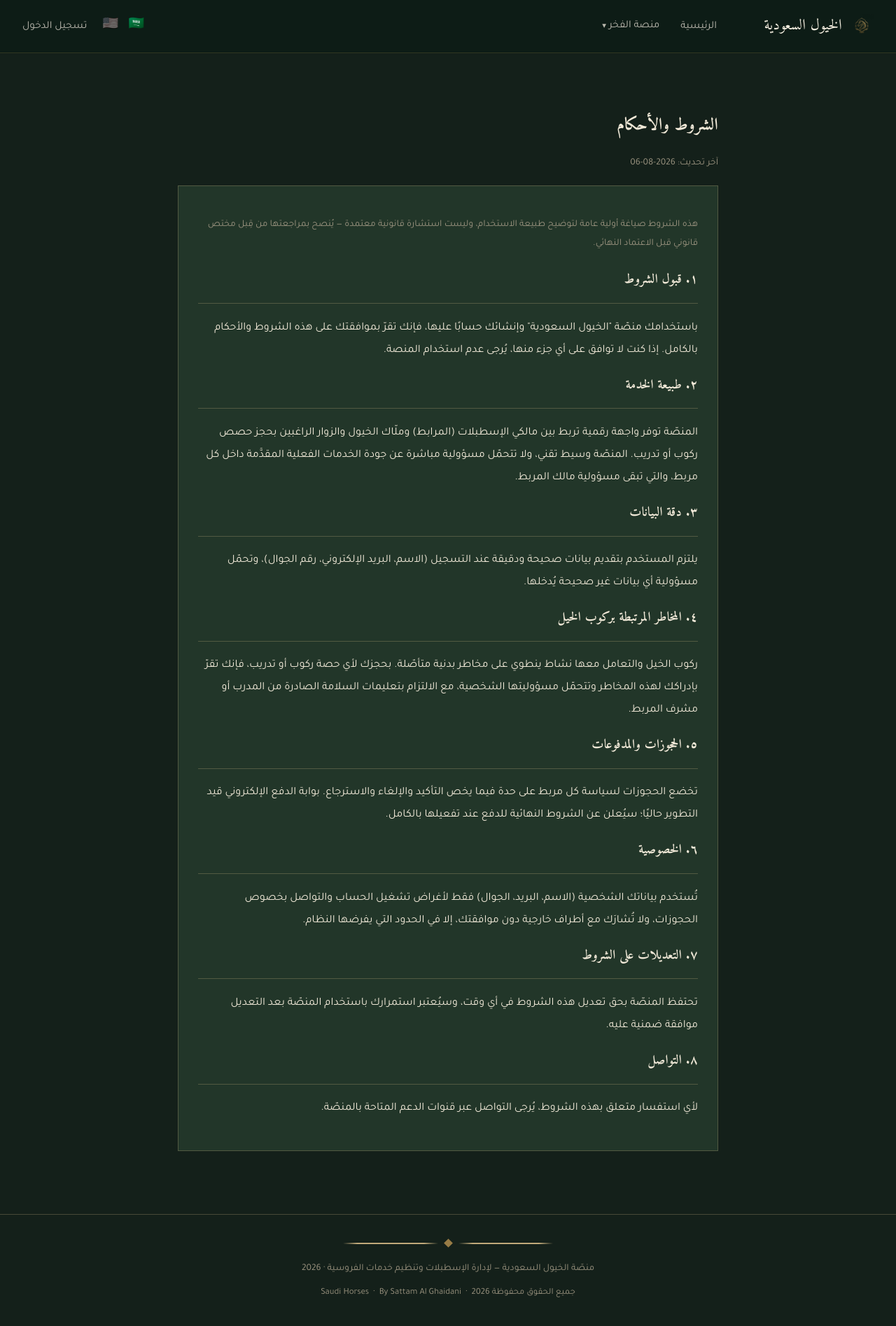
After one commit to Getlup/saudihorses, a Flask app: page /terms in a window 1280 px wide. The commit adds this page. Shown: the whole page at 70% size. Run offline with Flask 3, Linux system fonts and the light colour scheme.

Commit message:
terms + horse profile + i18n + footer

```diff
--- a/app.py
+++ b/app.py
@@ -26,6 +26,7 @@ from models import (db, Stable, User, Horse, DailyLog, DailyTask, Package, Booki
                      Achievement, GalleryPhoto, PhoneOtp)
 from pdf_reports import build_daily_report_pdf, build_invoice_pdf
 from sms import send_otp_sms, SmsSendError
+from translations import translate
 
 BASE_DIR = os.path.abspath(os.path.dirname(__file__))
 UPLOAD_DIR = os.path.join(BASE_DIR, "static", "uploads")
@@ -42,10 +43,10 @@ if not app.config["DEBUG"] and not app.config["SECRET_KEY"]:
 if app.config["DEBUG"] and not app.config["SECRET_KEY"]:
     app.config["SECRET_KEY"] = "dev-only-not-secure-change-me"
 
-# رفض بدء التطبيق في الإنتاج إذا كان مزود SMS لا يزال "console" (يسجّل الكود بدل إرساله فعليًا) —
-# خطأ إعداد شائع وخطير يترك التسجيل الفعلي بدون رسائل نصية حقيقية.
+# تنبيه (وليس رفضًا) لو مزود SMS لا يزال "console" بالإنتاج — التسجيل الحالي بريد/كلمة مرور فلا يعتمد
+# على SMS فعليًا، لكن هذا يبقى تذكيرًا مفيدًا وقت إعادة تفعيل تدفق OTP بالجوال لاحقًا.
 if not app.config["DEBUG"] and app.config["SMS_PROVIDER"] == "console":
-    sys.exit("خطأ إعداد حرج: يجب ضبط SMS_PROVIDER (msegat/unifonic) قبل تشغيل التطبيق في الإنتاج.")
+    logging.warning("SMS_PROVIDER=console بالإنتاج — مسار OTP بالجوال معطَّل حاليًا فهذا غير مؤثر الآن.")
 
 db.init_app(app)
 migrate = Migrate(app, db)
@@ -202,7 +203,20 @@ def inject_globals():
     nav_stable = None
     if request.view_args and "slug" in request.view_args:
         nav_stable = Stable.query.filter_by(slug=request.view_args["slug"]).first()
-    return {"current_user": current_user(), "today": date.today(), "nav_stable": nav_stable}
+    lang = session.get("lang", "ar")
+    return {
+        "current_user": current_user(), "today": date.today(), "nav_stable": nav_stable,
+        "lang": lang, "t": lambda key: translate(key, lang),
+    }
+
+
+@app.route("/lang/<code>")
+def set_language(code):
+    """تبديل لغة الواجهة (ar/en) — يُخزَّن الاختيار بالجلسة ويُعاد توجيه المستخدم لنفس الصفحة."""
+    if code in ("ar", "en"):
+        session["lang"] = code
+        session.permanent = True
+    return redirect(request.referrer or url_for("home"))
 
 
 # ---------------------------------------------------------------- ترويسات أمنية على كل استجابة
@@ -340,102 +354,64 @@ def logout():
     return redirect(url_for("home"))
 
 
-# ---------------------------------------------------------------- التسجيل: رقم الجوال + OTP (مرة واحدة فقط)
+@app.route("/terms")
+def terms():
+    return render_template("terms.html")
+
+
+# ---------------------------------------------------------------- التسجيل: بريد إلكتروني + كلمة مرور
+# ملاحظة: التسجيل عبر OTP بالجوال مُعطَّل مؤقتًا (يحتاج مزود SMS مربوط بسجل تجاري مطابق للنشاط).
+# البنية التحتية (PhoneOtp، sms.py، normalize_saudi_phone) باقية بالكود جاهزة لإعادة التفعيل لاحقًا
+# بدون إعادة بناء — فقط يُعاد ربط هذا المسار بخطوتَي stable_register_verify عند توفر مزود SMS حقيقي.
 @app.route("/s/<slug>/register", methods=["GET", "POST"])
 @limiter.limit("10 per minute", methods=["POST"])
 def stable_register(slug):
-    """الخطوة 1: إدخال الاسم ورقم الجوال، وإرسال كود تحقق عبر SMS."""
+    """تسجيل زائر جديد يريد حجز حصص ركوب/تدريب في مربط محدد."""
     stable = Stable.query.filter_by(slug=slug).first_or_404()
 
     if request.method == "POST":
         name = request.form.get("name", "").strip()
+        email = request.form.get("email", "").strip().lower()
         raw_phone = request.form.get("phone", "").strip()
-        phone = normalize_saudi_phone(raw_phone)
+        password = request.form.get("password", "")
+        terms_accepted = request.form.get("terms_accepted") == "on"
 
-        if not name or not raw_phone:
+        if not all([name, email, raw_phone, password]):
             flash("الرجاء تعبئة جميع الحقول المطلوبة", "error")
             return render_template("register.html", stable=stable)
+        if not terms_accepted:
+            flash("الرجاء الموافقة على الشروط والأحكام للمتابعة", "error")
+            return render_template("register.html", stable=stable)
+        phone = normalize_saudi_phone(raw_phone)
         if not phone:
             flash("رقم الجوال غير صحيح — تأكد من كتابته بصيغة سعودية صالحة (05XXXXXXXX)", "error")
-            return render_template("register.html", stable=stable, name=name, phone=raw_phone)
+            return render_template("register.html", stable=stable)
+        if len(password) < 8:
+            flash("يجب ألا تقل كلمة المرور عن 8 أحرف", "error")
+            return render_template("register.html", stable=stable)
+        if "@" not in email or "." not in email.split("@")[-1]:
+            flash("الرجاء إدخال بريد إلكتروني صحيح", "error")
+            return render_template("register.html", stable=stable)
+        if User.query.filter_by(email=email).first():
+            flash("هذا البريد الإلكتروني مسجّل مسبقًا", "error")
+            return render_template("register.html", stable=stable)
         if User.query.filter_by(phone=phone).first():
-            flash("هذا الرقم مسجّل مسبقًا، الرجاء تسجيل الدخول بدلًا من ذلك", "error")
+            flash("رقم الجوال هذا مسجّل مسبقًا لحساب آخر", "error")
             return render_template("register.html", stable=stable)
 
-        ok, error = create_and_send_otp(phone, purpose=PhoneOtp.PURPOSE_REGISTER)
-        if not ok:
-            flash(error, "error")
-            return render_template("register.html", stable=stable, name=name, phone=raw_phone)
-
-        session["pending_registration"] = {"name": name, "phone": phone, "stable_slug": stable.slug}
-        flash("تم إرسال كود التحقق إلى جوالك", "success")
-        return redirect(url_for("stable_register_verify", slug=stable.slug))
-
-    return render_template("register.html", stable=stable)
-
-
-@app.route("/s/<slug>/register/verify", methods=["GET", "POST"])
-@limiter.limit("10 per minute", methods=["POST"])
-def stable_register_verify(slug):
-    """الخطوة 2: إدخال كود OTP + اختيار اسم مستخدم وكلمة مرور لإنشاء الحساب فعليًا."""
-    stable = Stable.query.filter_by(slug=slug).first_or_404()
-    pending = session.get("pending_registration")
-    if not pending or pending.get("stable_slug") != slug:
-        flash("الرجاء البدء من صفحة التسجيل أولًا", "error")
-        return redirect(url_for("stable_register", slug=slug))
-
-    if request.method == "POST":
-        code = request.form.get("code", "").strip()
-        username = request.form.get("username", "").strip().lower()
-        password = request.form.get("password", "")
-
-        if not all([code, username, password]):
-            flash("الرجاء تعبئة جميع الحقول", "error")
-            return render_template("register_verify.html", stable=stable, phone=pending["phone"])
-        if not USERNAME_RE.match(username):
-            flash("اسم المستخدم يجب أن يكون 4-30 حرفًا/رقمًا (يسمح بـ _ و .)", "error")
-            return render_template("register_verify.html", stable=stable, phone=pending["phone"])
-        if len(password) < 8:
-            flash("يجب ألا تقل كلمة المرور عن 8 أحرف", "error")
-            return render_template("register_verify.html", stable=stable, phone=pending["phone"])
-        if User.query.filter_by(username=username).first():
-            flash("اسم المستخدم هذا مستخدم بالفعل، اختر اسمًا آخر", "error")
-            return render_template("register_verify.html", stable=stable, phone=pending["phone"])
-
-        ok, error = verify_otp(pending["phone"], code, purpose=PhoneOtp.PURPOSE_REGISTER)
-        if not ok:
-            flash(error, "error")
-            return render_template("register_verify.html", stable=stable, phone=pending["phone"])
-
-        user = User(name=pending["name"], phone=pending["phone"], username=username,
+        user = User(name=name, email=email, phone=phone,
                     role=User.ROLE_VISITOR, stable_id=stable.id,
-                    phone_verified_at=datetime.now(timezone.utc).replace(tzinfo=None))
+                    terms_accepted_at=datetime.now(timezone.utc).replace(tzinfo=None))
         user.set_password(password)
         db.session.add(user)
         db.session.commit()
-
-        session.pop("pending_registration", None)
         session.clear()
         session["user_id"] = user.id
         session.permanent = True
         flash("تم إنشاء حسابك بنجاح، يمكنك الآن حجز حصتك", "success")
         return redirect(url_for("stable_book", slug=stable.slug))
 
-    return render_template("register_verify.html", stable=stable, phone=pending["phone"])
-
-
-@app.route("/s/<slug>/register/resend", methods=["POST"])
-@limiter.limit("5 per minute")
-def stable_register_resend(slug):
-    """إعادة إرسال كود التحقق لنفس الرقم المُدخل بالخطوة الأولى."""
-    pending = session.get("pending_registration")
-    if not pending or pending.get("stable_slug") != slug:
-        flash("الرجاء البدء من صفحة التسجيل أولًا", "error")
-        return redirect(url_for("stable_register", slug=slug))
-
-    ok, error = create_and_send_otp(pending["phone"], purpose=PhoneOtp.PURPOSE_REGISTER)
-    flash("تم إرسال كود جديد" if ok else error, "success" if ok else "error")
-    return redirect(url_for("stable_register_verify", slug=slug))
+    return render_template("register.html", stable=stable)
 
 
 # ---------------------------------------------------------------- لوحة مالك الإسطبل
@@ -665,7 +641,7 @@ def admin_horse_new():
         name = request.form.get("name", "").strip()
         if not name:
             flash("اسم الحصان مطلوب", "error")
-            return render_template("admin_horse_new.html", horse_owners=horse_owners)
+            return render_template("admin_horse_new.html", horse_owners=horse_owners, genders=Horse.GENDERS)
 
         photo_path = save_photo(request.files.get("photo"), "horses/new")
         owner_id = request.form.get("owner_id") or None
@@ -680,12 +656,19 @@ def admin_horse_new():
         if birth_year_raw and birth_year_raw.isdigit():
             birth_year = int(birth_year_raw)
 
+        gender = request.form.get("gender", "").strip()
+        if gender not in Horse.GENDERS:
+            gender = None
+
         horse = Horse(
             stable_id=user.stable_id,
             owner_id=owner_id,
             name=name,
             breed=request.form.get("breed", "").strip()[:100],
             color=request.form.get("color", "").strip()[:50],
+            gender=gender,
+            sire_name=request.form.get("sire_name", "").strip()[:100] or None,
+            dam_name=request.form.get("dam_name", "").strip()[:100] or None,
             birth_year=birth_year,
             service_type=request.form.get("service_type", "boarding"),
             notes=request.form.get("notes", "").strip()[:2000],
@@ -697,7 +680,7 @@ def admin_horse_new():
         flash(f"تمت إضافة الحصان «{horse.name}» بنجاح", "success")
         return redirect(url_for("admin_dashboard"))
 
-    return render_template("admin_horse_new.html", horse_owners=horse_owners)
+    return render_template("admin_horse_new.html", horse_owners=horse_owners, genders=Horse.GENDERS)
 
 
 MAX_GALLERY_PHOTOS = 30
--- a/static/css/navbar.css
+++ b/static/css/navbar.css
@@ -111,6 +111,19 @@
 
 /* ---------- إجراءات الشريط (جرس/مستخدم) ---------- */
 .header-actions{ display: flex; align-items: center; gap: 18px; flex: none; }
+
+/* ---------- مبدّل اللغة (علمان صغيران) ---------- */
+.lang-toggle{ display: flex; align-items: center; gap: 6px; }
+.lang-flag{
+  font-size: 1.15rem; line-height: 1; padding: 4px; border-radius: 6px;
+  opacity: .5; filter: grayscale(60%); transition: opacity 150ms ease, filter 150ms ease, background-color 150ms ease;
+}
+.lang-flag:hover{ opacity: .85; filter: grayscale(20%); background: var(--hover-bg); }
+.lang-flag.is-active{ opacity: 1; filter: none; }
+.mobile-lang-toggle{ display: flex; gap: 10px; padding: 14px 24px; border-bottom: 1px solid var(--border-soft); }
+.mobile-lang-toggle a{ opacity: .6; color: var(--text-primary); }
+.mobile-lang-toggle a.is-active{ opacity: 1; font-weight: 600; }
+
 .user-trigger{
   display: flex; align-items: center; gap: 10px;
   background: none; border: none; cursor: pointer; color: var(--text-primary);
@@ -209,6 +222,35 @@
 }
 [data-reveal].is-visible{ opacity: 1; transform: translateY(0); }
 
+/* ---------- بطاقة بيانات الحصان ---------- */
+.horse-info-card{
+  background: var(--section-bg);
+  border: 1px solid var(--border-soft);
+  border-radius: 12px;
+  padding: 22px;
+}
+.horse-info-header{
+  display: flex; justify-content: space-between; align-items: baseline;
+  border-bottom: 1px solid var(--border-soft);
+  padding-bottom: 12px; margin-bottom: 14px;
+}
+.horse-info-header h3{ margin: 0; border: none; padding: 0; }
+.horse-info-rating{ color: var(--gold-accent); font-family: 'Amiri', serif; font-size: 1.05rem; }
+.horse-info-grid{
+  display: grid; grid-template-columns: repeat(2, 1fr); gap: 14px 20px;
+  margin: 0;
+}
+.horse-info-item dt{
+  color: var(--text-secondary); font-size: .74rem; letter-spacing: .4px;
+  margin-bottom: 3px;
+}
+.horse-info-item dd{
+  margin: 0; color: var(--text-primary); font-size: .95rem; font-weight: 500;
+}
+@media(max-width: 480px){
+  .horse-info-grid{ grid-template-columns: 1fr; }
+}
+
 /* ---------- تقليل الحركة ---------- */
 @media (prefers-reduced-motion: reduce){
   *, *::before, *::after{
--- a/templates/base.html
+++ b/templates/base.html
@@ -1,5 +1,5 @@
 <!DOCTYPE html>
-<html lang="ar" dir="rtl">
+<html lang="{{ lang }}" dir="{{ 'ltr' if lang == 'en' else 'rtl' }}">
 <head>
 <meta charset="UTF-8">
 <meta name="viewport" content="width=device-width, initial-scale=1.0">
@@ -17,36 +17,41 @@
   <div class="header-inner">
     <a href="{{ url_for('home') }}" class="brand">
       <img src="{{ url_for('static', filename='img/logo-nav.png') }}" alt="" class="brand-logo">
-      <span class="brand-name">الخيول السعودية</span>
+      <span class="brand-name">{{ "Saudi Horses" if lang == "en" else "الخيول السعودية" }}</span>
     </a>
 
     <nav class="primary-nav" aria-label="التنقل الرئيسي">
-      <a href="{{ url_for('home') }}" class="nav-link" data-nav-link>الرئيسية</a>
+      <a href="{{ url_for('home') }}" class="nav-link" data-nav-link>{{ t('nav.home') }}</a>
       {% if current_user and current_user.role == 'super_admin' %}
-        <a href="{{ url_for('platform_dashboard') }}" class="nav-link" data-nav-link>لوحة المنصة</a>
+        <a href="{{ url_for('platform_dashboard') }}" class="nav-link" data-nav-link>{{ t('nav.platform_dashboard') }}</a>
       {% endif %}
       {% if current_user and current_user.role in ['stable_owner', 'super_admin', 'staff'] %}
-        <a href="{{ url_for('admin_dashboard') }}" class="nav-link" data-nav-link>لوحة الإسطبل</a>
+        <a href="{{ url_for('admin_dashboard') }}" class="nav-link" data-nav-link>{{ t('nav.stable_dashboard') }}</a>
       {% elif current_user and current_user.role == 'horse_owner' %}
-        <a href="{{ url_for('owner_dashboard') }}" class="nav-link" data-nav-link>خيولي</a>
+        <a href="{{ url_for('owner_dashboard') }}" class="nav-link" data-nav-link>{{ t('nav.my_horses') }}</a>
       {% elif nav_stable %}
-        <a href="{{ url_for('stable_book', slug=nav_stable.slug) }}" class="nav-link" data-nav-link>حجز الحصص</a>
+        <a href="{{ url_for('stable_book', slug=nav_stable.slug) }}" class="nav-link" data-nav-link>{{ t('nav.book_session') }}</a>
       {% endif %}
 
       <div class="dropdown" data-dropdown>
         <button type="button" class="nav-link dropdown-trigger" data-dropdown-trigger aria-haspopup="true" aria-expanded="false">
-          منصة الفخر <span class="dropdown-arrow">▾</span>
+          {{ t('nav.lounge') }} <span class="dropdown-arrow">▾</span>
         </button>
         <div class="dropdown-menu" data-dropdown-menu role="menu">
-          <a href="{{ url_for('lounge') }}" role="menuitem">▦ لوحة منصة الفخر</a>
+          <a href="{{ url_for('lounge') }}" role="menuitem">▦ {{ t('nav.lounge_dashboard') }}</a>
           {% if current_user and current_user.role == 'super_admin' %}
-            <a href="{{ url_for('platform_lounge') }}" role="menuitem">☆ مراجعات منصة الفخر</a>
+            <a href="{{ url_for('platform_lounge') }}" role="menuitem">☆ {{ t('nav.lounge_reviews') }}</a>
           {% endif %}
         </div>
       </div>
     </nav>
 
     <div class="header-actions">
+      <div class="lang-toggle">
+        <a href="{{ url_for('set_language', code='ar') }}" class="lang-flag {{ 'is-active' if lang == 'ar' else '' }}" title="العربية" aria-label="العربية">🇸🇦</a>
+        <a href="{{ url_for('set_language', code='en') }}" class="lang-flag {{ 'is-active' if lang == 'en' else '' }}" title="English" aria-label="English">🇺🇸</a>
+      </div>
+
       {% if current_user %}
         <div class="dropdown" data-dropdown>
           <button type="button" class="user-trigger" data-dropdown-trigger aria-haspopup="true" aria-expanded="false">
@@ -55,19 +60,19 @@
             <span class="dropdown-arrow">⌄</span>
           </button>
           <div class="dropdown-menu dropdown-menu-left" data-dropdown-menu role="menu">
-            <a href="{{ url_for('home') }}" role="menuitem">الملف الشخصي</a>
-            <a href="{{ url_for('home') }}" role="menuitem">إعدادات الحساب</a>
+            <a href="{{ url_for('home') }}" role="menuitem">{{ t('nav.profile') }}</a>
+            <a href="{{ url_for('home') }}" role="menuitem">{{ t('nav.account_settings') }}</a>
             <div class="dropdown-divider"></div>
             <form method="POST" action="{{ url_for('logout') }}" class="dropdown-form">
               <input type="hidden" name="csrf_token" value="{{ csrf_token() }}">
-              <button type="submit" class="dropdown-item-danger" role="menuitem">تسجيل الخروج</button>
+              <button type="submit" class="dropdown-item-danger" role="menuitem">{{ t('nav.logout') }}</button>
             </form>
           </div>
         </div>
       {% else %}
-        <a href="{{ url_for('login') }}" class="nav-link">تسجيل الدخول</a>
+        <a href="{{ url_for('login') }}" class="nav-link">{{ t('nav.login') }}</a>
         {% if nav_stable %}
-          <a href="{{ url_for('stable_register', slug=nav_stable.slug) }}" class="btn btn-sm">إنشاء حساب</a>
+          <a href="{{ url_for('stable_register', slug=nav_stable.slug) }}" class="btn btn-sm">{{ t('nav.create_account') }}</a>
         {% endif %}
       {% endif %}
 
@@ -80,37 +85,42 @@
 
   <!-- قائمة الجوال -->
   <div class="mobile-nav" data-mobile-nav>
-    <a href="{{ url_for('home') }}">الرئيسية</a>
+    <a href="{{ url_for('home') }}">{{ t('nav.home') }}</a>
     {% if current_user and current_user.role == 'super_admin' %}
-      <a href="{{ url_for('platform_dashboard') }}">لوحة المنصة</a>
+      <a href="{{ url_for('platform_dashboard') }}">{{ t('nav.platform_dashboard') }}</a>
     {% endif %}
     {% if current_user and current_user.role in ['stable_owner', 'super_admin', 'staff'] %}
-      <a href="{{ url_for('admin_dashboard') }}">لوحة الإسطبل</a>
+      <a href="{{ url_for('admin_dashboard') }}">{{ t('nav.stable_dashboard') }}</a>
     {% elif current_user and current_user.role == 'horse_owner' %}
-      <a href="{{ url_for('owner_dashboard') }}">خيولي</a>
+      <a href="{{ url_for('owner_dashboard') }}">{{ t('nav.my_horses') }}</a>
     {% elif nav_stable %}
-      <a href="{{ url_for('stable_book', slug=nav_stable.slug) }}">حجز الحصص</a>
+      <a href="{{ url_for('stable_book', slug=nav_stable.slug) }}">{{ t('nav.book_session') }}</a>
     {% endif %}
 
     <details class="mobile-subnav">
-      <summary>منصة الفخر</summary>
-      <a href="{{ url_for('lounge') }}">لوحة منصة الفخر</a>
+      <summary>{{ t('nav.lounge') }}</summary>
+      <a href="{{ url_for('lounge') }}">{{ t('nav.lounge_dashboard') }}</a>
       {% if current_user and current_user.role == 'super_admin' %}
-        <a href="{{ url_for('platform_lounge') }}">مراجعات منصة الفخر</a>
+        <a href="{{ url_for('platform_lounge') }}">{{ t('nav.lounge_reviews') }}</a>
       {% endif %}
     </details>
 
+    <div class="mobile-lang-toggle">
+      <a href="{{ url_for('set_language', code='ar') }}" class="{{ 'is-active' if lang == 'ar' else '' }}">🇸🇦 العربية</a>
+      <a href="{{ url_for('set_language', code='en') }}" class="{{ 'is-active' if lang == 'en' else '' }}">🇺🇸 English</a>
+    </div>
+
     {% if current_user %}
-      <a href="{{ url_for('home') }}">الملف الشخصي</a>
-      <a href="{{ url_for('home') }}">إعدادات الحساب</a>
+      <a href="{{ url_for('home') }}">{{ t('nav.profile') }}</a>
+      <a href="{{ url_for('home') }}">{{ t('nav.account_settings') }}</a>
       <form method="POST" action="{{ url_for('logout') }}">
         <input type="hidden" name="csrf_token" value="{{ csrf_token() }}">
-        <button type="submit">تسجيل الخروج</button>
+        <button type="submit">{{ t('nav.logout') }}</button>
       </form>
     {% else %}
-      <a href="{{ url_for('login') }}">تسجيل الدخول</a>
+      <a href="{{ url_for('login') }}">{{ t('nav.login') }}</a>
       {% if nav_stable %}
-        <a href="{{ url_for('stable_register', slug=nav_stable.slug) }}">إنشاء حساب</a>
+        <a href="{{ url_for('stable_register', slug=nav_stable.slug) }}">{{ t('nav.create_account') }}</a>
       {% endif %}
     {% endif %}
   </div>
@@ -131,7 +141,10 @@
 
 <footer>
   <div class="rail-divider" style="max-width:300px; margin:0 auto 20px;"><span class="mark"></span></div>
-  منصّة الخيول السعودية — لإدارة الإسطبلات وتنظيم خدمات الفروسية · {{ today.year }}
+  {{ t('footer.tagline') }} · {{ today.year }}
+  <div style="margin-top:10px; font-size:.8rem; color:var(--muted);">
+    {{ t('footer.rights') }} {{ today.year }} &nbsp;·&nbsp; Saudi Horses &nbsp;·&nbsp; By Sattam Al Ghaidani
+  </div>
 </footer>
 
 <script src="{{ url_for('static', filename='js/navbar.js') }}" defer></script>
--- a/templates/home.html
+++ b/templates/home.html
@@ -18,8 +18,8 @@
   </p>
   {% endif %}
   <div class="hero-cta">
-    <a href="{{ url_for('stable_book', slug=stable.slug) }}" class="btn btn-gold">احجز حصتك الآن</a>
-    <a href="#packages" class="btn">استعرض الباقات</a>
+    <a href="{{ url_for('stable_book', slug=stable.slug) }}" class="btn btn-gold">{{ t('home.book_now') }}</a>
+    <a href="#packages" class="btn">{{ t('home.view_packages') }}</a>
   </div>
 </section>
 
--- a/templates/owner_horse_detail.html
+++ b/templates/owner_horse_detail.html
@@ -11,9 +11,7 @@
         <div class="horse-photo placeholder detail-photo">{{ horse.name }}</div>
       {% endif %}
       <div class="panel" style="margin-top:20px;">
-        <h3 style="border:none; padding:0; margin-bottom:12px;">{{ horse.name }}</h3>
-        <p style="color:var(--muted); font-size:.9rem; margin:4px 0;">السلالة: {{ horse.breed or "—" }}</p>
-        <p style="color:var(--muted); font-size:.9rem; margin:4px 0;">اللون: {{ horse.color or "—" }}</p>
+        {% include "_horse_info_card.html" %}
       </div>
 
       <div class="panel" style="margin-top:20px;">
--- /dev/null
+++ b/templates/terms.html
@@ -0,0 +1,39 @@
+{% extends "base.html" %}
+{% block title %}الشروط والأحكام — الخيول السعودية{% endblock %}
+{% block content %}
+<div class="container" style="padding:40px 24px 90px; max-width:820px;">
+  <h2>الشروط والأحكام</h2>
+  <p style="color:var(--muted); font-size:.85rem;">آخر تحديث: {{ today.strftime('%Y-%m-%d') }}</p>
+
+  <div class="panel" style="margin-top:20px; line-height:2;">
+    <p style="color:var(--muted); font-size:.85rem; margin-bottom:20px;">
+      هذه الشروط صياغة أولية عامة لتوضيح طبيعة الاستخدام، وليست استشارة قانونية معتمدة —
+      يُنصح بمراجعتها من قِبل مختص قانوني قبل الاعتماد النهائي.
+    </p>
+
+    <h3>١. قبول الشروط</h3>
+    <p>باستخدامك منصّة "الخيول السعودية" وإنشائك حسابًا عليها، فإنك تقرّ بموافقتك على هذه الشروط والأحكام بالكامل. إذا كنت لا توافق على أي جزء منها، يُرجى عدم استخدام المنصة.</p>
+
+    <h3>٢. طبيعة الخدمة</h3>
+    <p>المنصّة توفر واجهة رقمية تربط بين مالكي الإسطبلات (المرابط) وملّاك الخيول والزوار الراغبين بحجز حصص ركوب أو تدريب. المنصّة وسيط تقني، ولا تتحمّل مسؤولية مباشرة عن جودة الخدمات الفعلية المقدَّمة داخل كل مربط، والتي تبقى مسؤولية مالك المربط.</p>
+
+    <h3>٣. دقة البيانات</h3>
+    <p>يلتزم المستخدم بتقديم بيانات صحيحة ودقيقة عند التسجيل (الاسم، البريد الإلكتروني، رقم الجوال)، وتحمّل مسؤولية أي بيانات غير صحيحة يُدخلها.</p>
+
+    <h3>٤. المخاطر المرتبطة بركوب الخيل</h3>
+    <p>ركوب الخيل والتعامل معها نشاط ينطوي على مخاطر بدنية متأصّلة. بحجزك لأي حصة ركوب أو تدريب، فإنك تقرّ بإدراكك لهذه المخاطر وتتحمّل مسؤوليتها الشخصية، مع الالتزام بتعليمات السلامة الصادرة من المدرب أو مشرف المربط.</p>
+
+    <h3>٥. الحجوزات والمدفوعات</h3>
+    <p>تخضع الحجوزات لسياسة كل مربط على حدة فيما يخص التأكيد والإلغاء والاسترجاع. بوابة الدفع الإلكتروني قيد التطوير حاليًا؛ سيُعلن عن الشروط النهائية للدفع عند تفعيلها بالكامل.</p>
+
+    <h3>٦. الخصوصية</h3>
+    <p>تُستخدم بياناتك الشخصية (الاسم، البريد، الجوال) فقط لأغراض تشغيل الحساب والتواصل بخصوص الحجوزات، ولا تُشارَك مع أطراف خارجية دون موافقتك، إلا في الحدود التي يفرضها النظام.</p>
+
+    <h3>٧. التعديلات على الشروط</h3>
+    <p>تحتفظ المنصّة بحق تعديل هذه الشروط في أي وقت، وسيُعتبر استمرارك باستخدام المنصّة بعد التعديل موافقة ضمنية عليه.</p>
+
+    <h3>٨. التواصل</h3>
+    <p>لأي استفسار متعلق بهذه الشروط، يُرجى التواصل عبر قنوات الدعم المتاحة بالمنصّة.</p>
+  </div>
+</div>
+{% endblock %}
```
Also changed, not shown: migrations/versions/462ff16248fe_add_horse_pedigree_gender_fields_and_.py (added, +42 -0 lines), models.py (+12 -0 lines), templates/_horse_info_card.html (added, +48 -0 lines), templates/admin_horse_detail.html (+1 -9 lines), templates/admin_horse_new.html (+19 -0 lines), templates/login.html (+6 -6 lines), templates/public_horse_profile.html (+7 -5 lines), templates/register.html (+22 -13 lines), templates/register_verify.html (deleted, +0 -35 lines), tests/test_app.py (+48 -47 lines), translations.py (added, +62 -0 lines).
